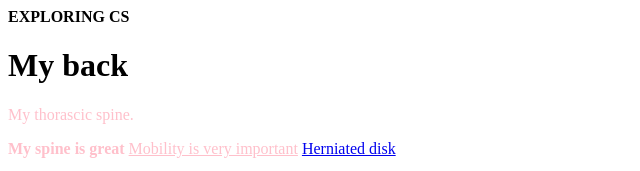
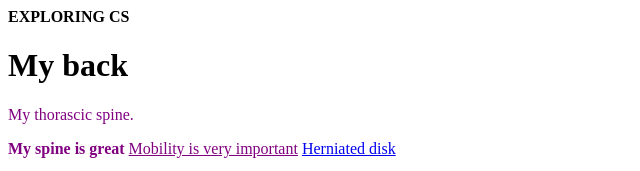
Before and after one commit to jy4081/eploring-csj, a plain HTML site: page index.html in a window 1280 px wide. Shown: the top 171 px of the page, without its empty margins (0-640 px from the left). Drawn offline with Linux system fonts and the light colour scheme; grey boxes are pictures that could not be loaded.

Commit message:
Update index.html

```diff
--- a/index.html
+++ b/index.html
@@ -2,7 +2,7 @@
 <html>
  <body>
 <h1>My back </h1>
-   	<p><font color="pink"><font/>My thorascic spine.</p>
+   	<p><font color="purple"><font/>My thorascic spine.</p>
  <b> My spine is great</b>
 	<u> Mobility is very important</u>
 
```
